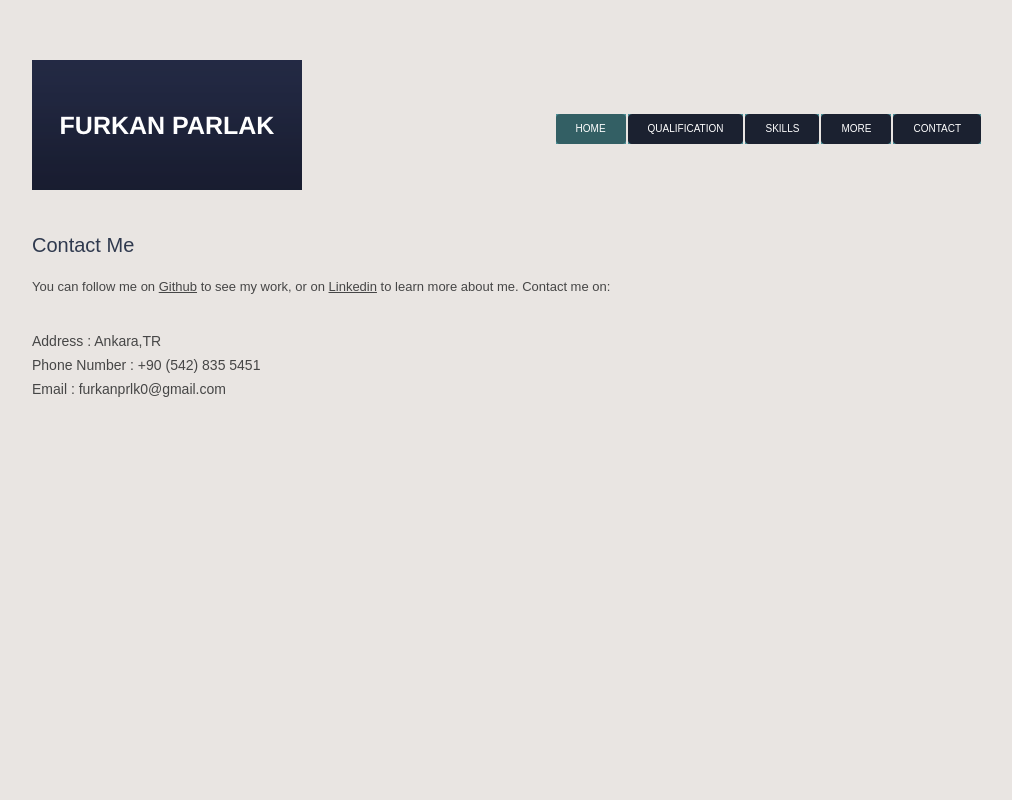
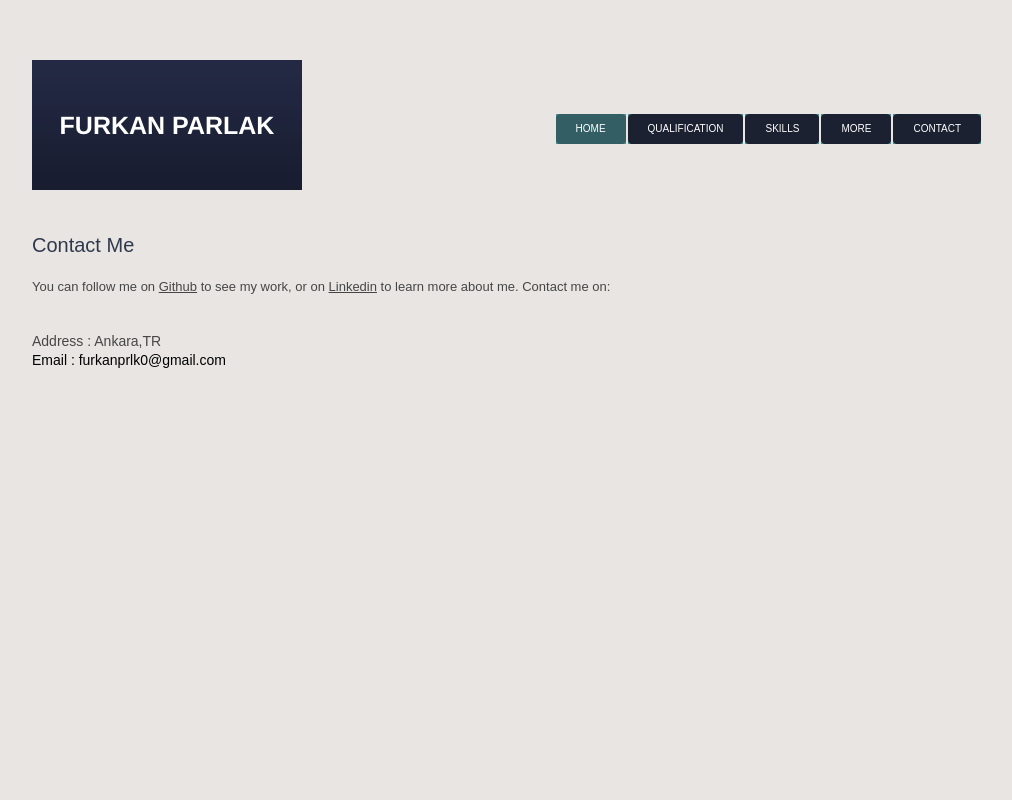
Before and after one commit to Furkanprlk/Furkanprlk.github.io, a plain HTML site: page contact.html in a window 1280 px wide. Shown: the top 800 px of the page, without its empty margins (138-1150 px from the left). Drawn offline with Linux system fonts and the light colour scheme.

Commit message:
Update contact.html

```diff
--- a/contact.html
+++ b/contact.html
@@ -42,9 +42,6 @@
 				<li>
 					<span>Address :</span> Ankara,TR
 				</li>
-				<li>
-					<span>Phone Number :</span> +90 (542) 835 5451
-				<li>
 					<span>Email :</span> furkanprlk0@gmail.com
 				</li>
 
```
